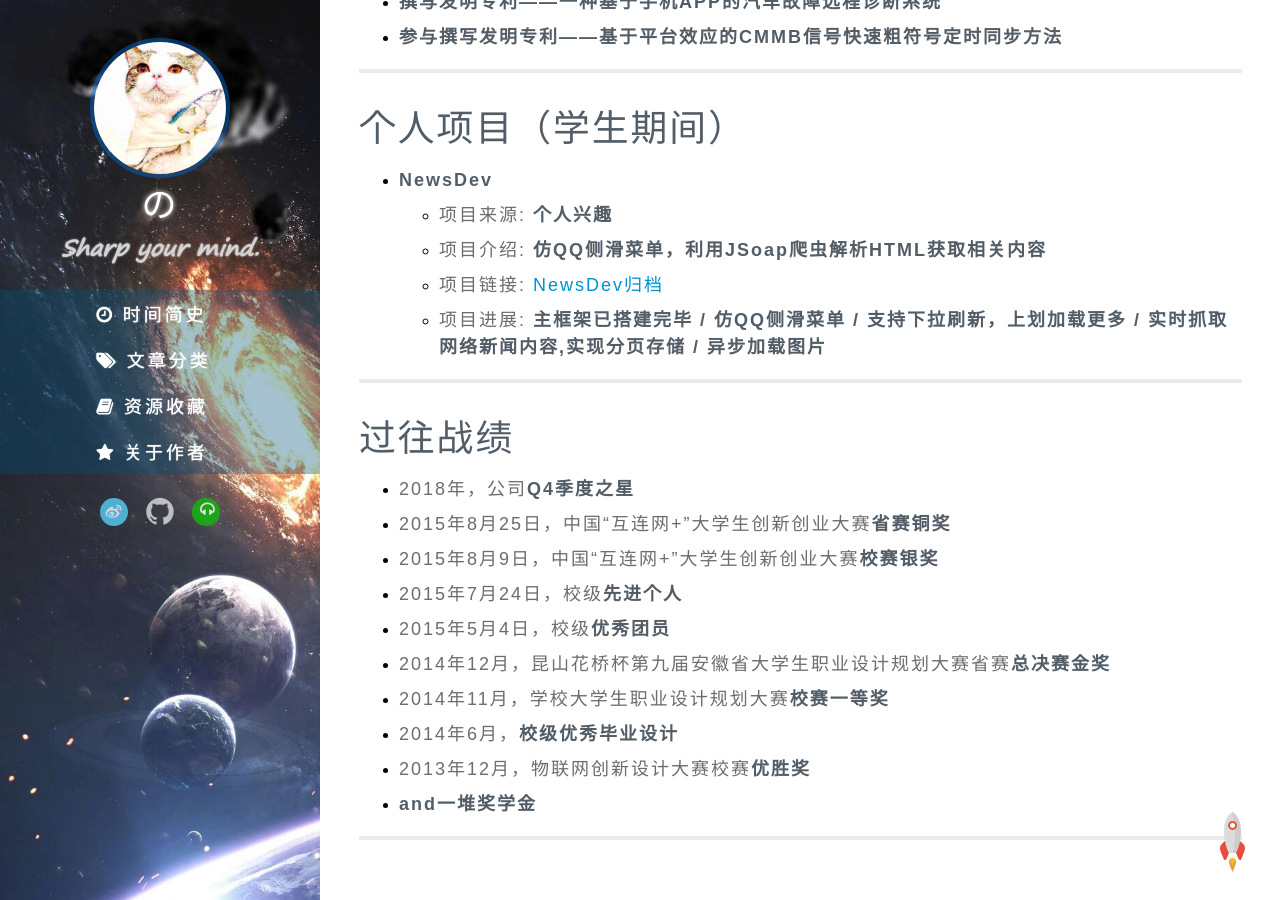
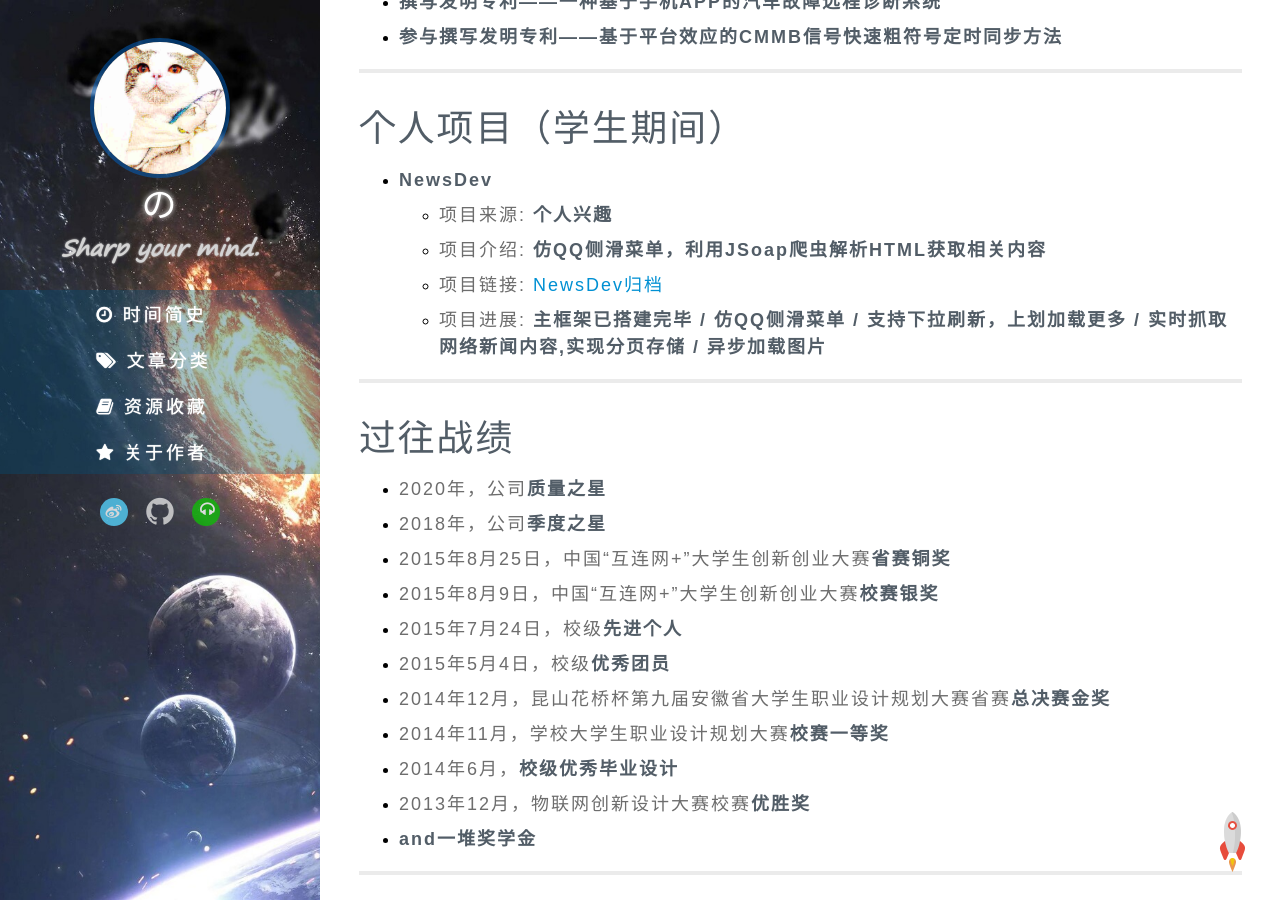
Before and after one commit to ontitaner/ontitaner.github.io, a Jekyll site: the page built from page/about.md, in a window 1280 px wide and 900 px high, scrolled down 995 px. Built offline with Jekyll 4.4.1, drawn with Linux system fonts in a browser that asks for light colours; some web fonts are replaced.

Commit message:
Update about.md

```diff
--- a/page/about.md
+++ b/page/about.md
@@ -87,7 +87,9 @@ blockquote p {
 
 # 过往战绩
 
-* 2018年，公司**Q4季度之星**
+* 2020年，公司**质量之星**
+
+* 2018年，公司**季度之星**
 
 * 2015年8月25日，中国“互连网+”大学生创新创业大赛**省赛铜奖**
 
```
